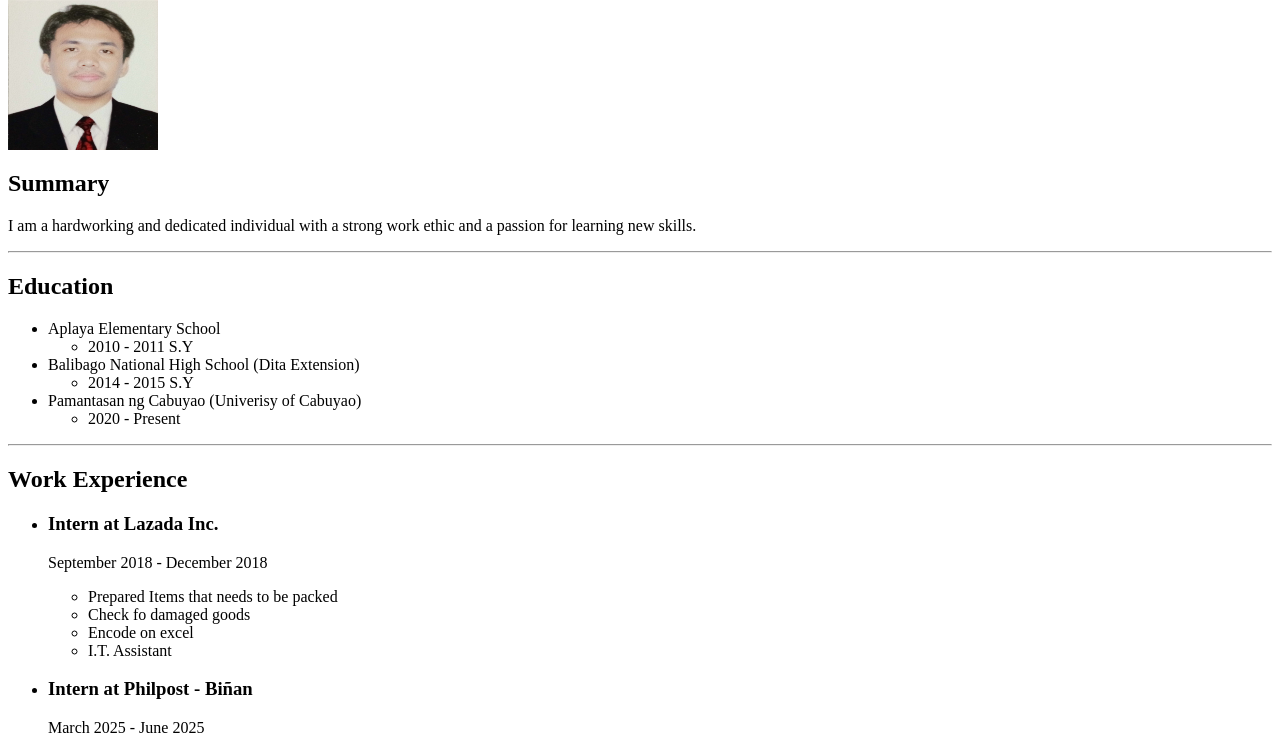
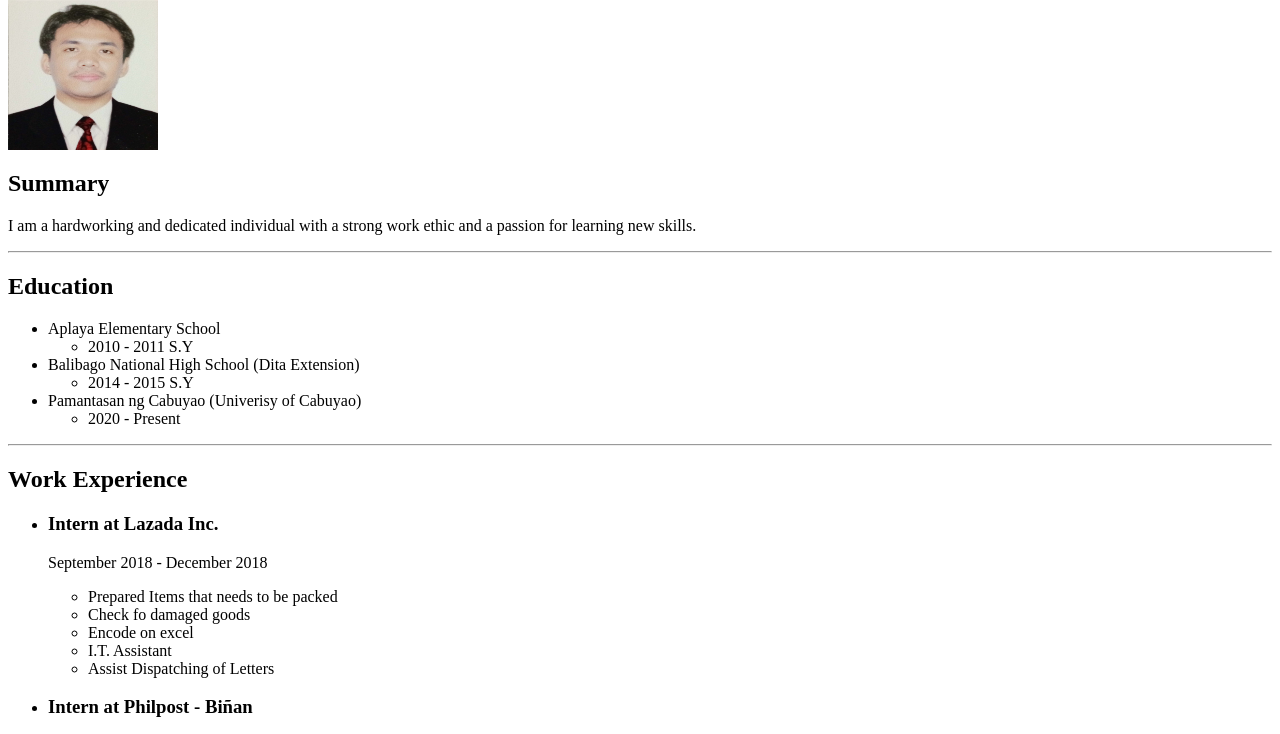
Before and after one commit to dark-noburu25/capstone-project-1, a plain HTML site: page index.html in a window 1280 px wide. Shown: the part 66-800 px from the top of the page. Drawn offline with Linux system fonts and the light colour scheme.

Commit message:
Update index.html

```diff
--- a/index.html
+++ b/index.html
@@ -54,6 +54,7 @@
           <li>Check fo damaged goods</li>
           <li>Encode on excel</li>
           <li>I.T. Assistant</li>
+          <li>Assist Dispatching of Letters</li>
         </ul>
       </li>
 
```
